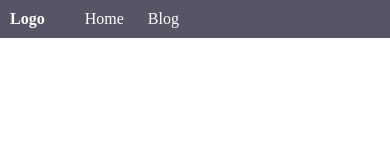
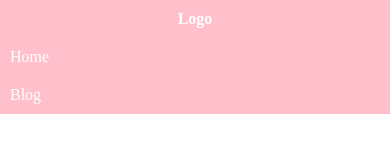
Before and after one commit to theMindPalace/html, a plain HTML site: page header/index.html in a window 390 px wide. Drawn offline with Linux system fonts and the light colour scheme.

Commit message:
pinch of media query :tada:

```diff
--- a/header/style.css
+++ b/header/style.css
@@ -11,6 +11,7 @@ header {
     width:100%;
     background-color: #556;
     align-items: center;
+    z-index: 9999;
 }
 header div.brand{
     padding: 10px;
@@ -20,6 +21,7 @@ header div.brand{
 header nav {
     flex-grow: 1;
     margin-left: 20px;
+    width: 100%;
 }
 
 header nav ul {
@@ -41,3 +43,22 @@ header nav ul li a:hover{
     color: black;
 
 }
+
+@media  (max-width:500px) {
+    header {
+        background-color: pink;
+        flex-direction: column;
+    }
+    header nav {
+        margin-left: 0;
+    }
+    header nav ul  {
+        display: block;
+    }
+
+    header nav ul li {
+        display: block;
+
+    }
+
+}
```
